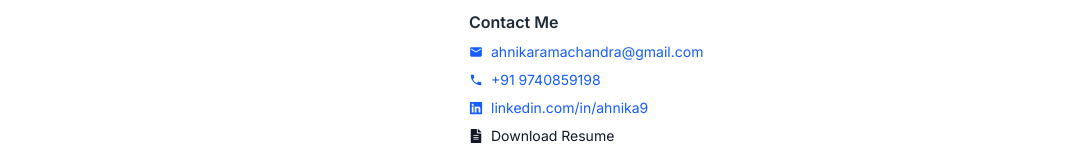
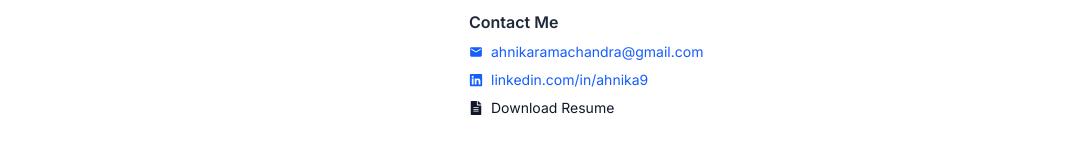
Before and after one commit to AhnikaRamachandra/AHNIKARAMACHANDRA, a React (Vite) app: page /about in a window 1280 px wide. Shown: the part 426-594 px from the top of the page, without its empty margins (195-1280 px from the left). Built offline with nearby package versions, Linux system fonts and the light colour scheme.

Commit message:
Update cv2

```diff
--- a/src/components/AboutMe.jsx
+++ b/src/components/AboutMe.jsx
@@ -39,13 +39,6 @@ function AboutMe() {
           </p>
 
           <p className="flex items-center gap-2 text-sm md:text-md">
-            <MdPhone className="text-blue-600" />
-            <a href="tel:+919740859198" className="text-blue-600 hover:underline">
-              +91 9740859198
-            </a>
-          </p>
-
-          <p className="flex items-center gap-2 text-sm md:text-md">
             <FaLinkedin className="text-blue-600" />
             <a href="https://www.linkedin.com/in/ahnika9" target="_blank" rel="noreferrer" className="text-blue-600 hover:underline">
               linkedin.com/in/ahnika9
@@ -55,7 +48,7 @@ function AboutMe() {
           {/* Resume Link */}
           <p className="flex items-center gap-2 text-sm md:text-md">
             <FaFileAlt className="text-gray-900" />
-            <a href="/Ahnika.pdf" download="Ahnika-Resume.pdf" className="text-gray-900 hover:underline">
+            <a href="/Ahnika.pdf" download="Ahnika.pdf" type="application/pdf" className="text-gray-900 hover:underline">
               Download Resume
             </a>
           </p>
```
Also changed, not shown: 1 other file (tests, documents, lock files or other folders).
